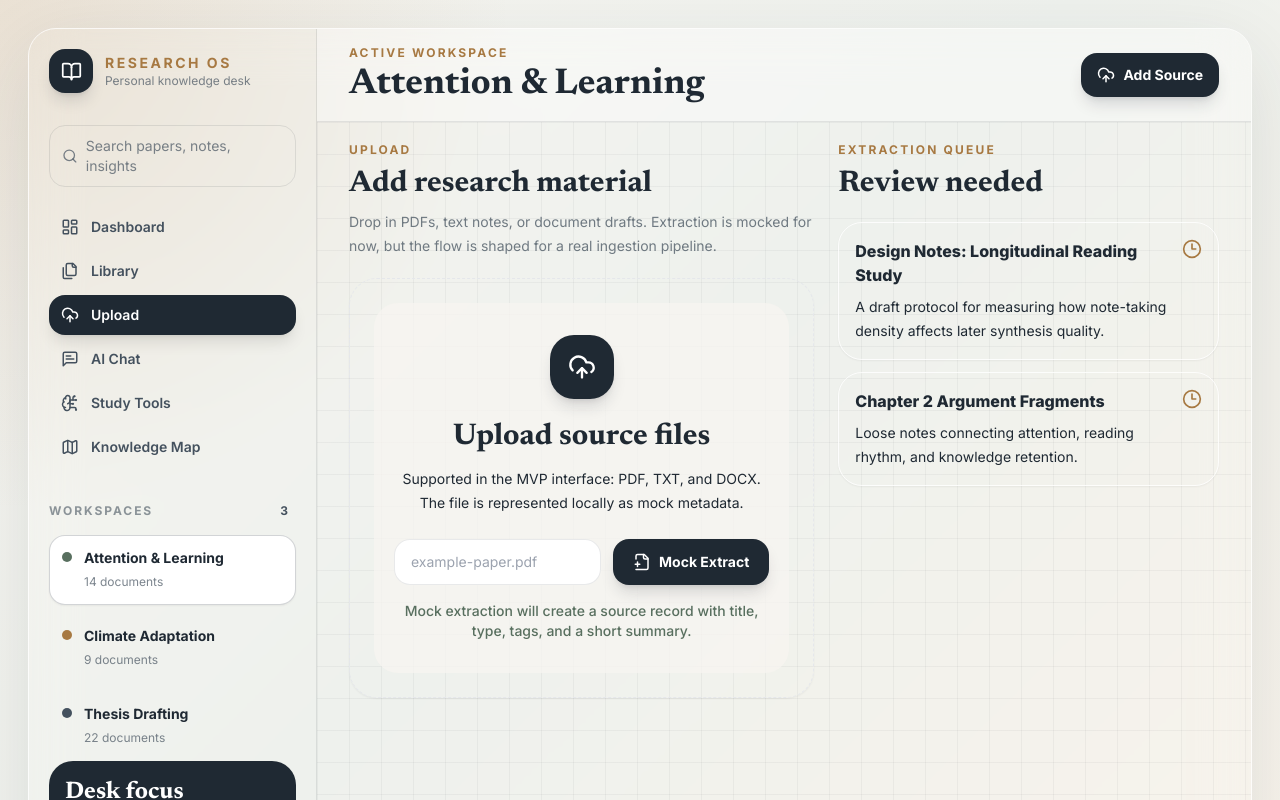
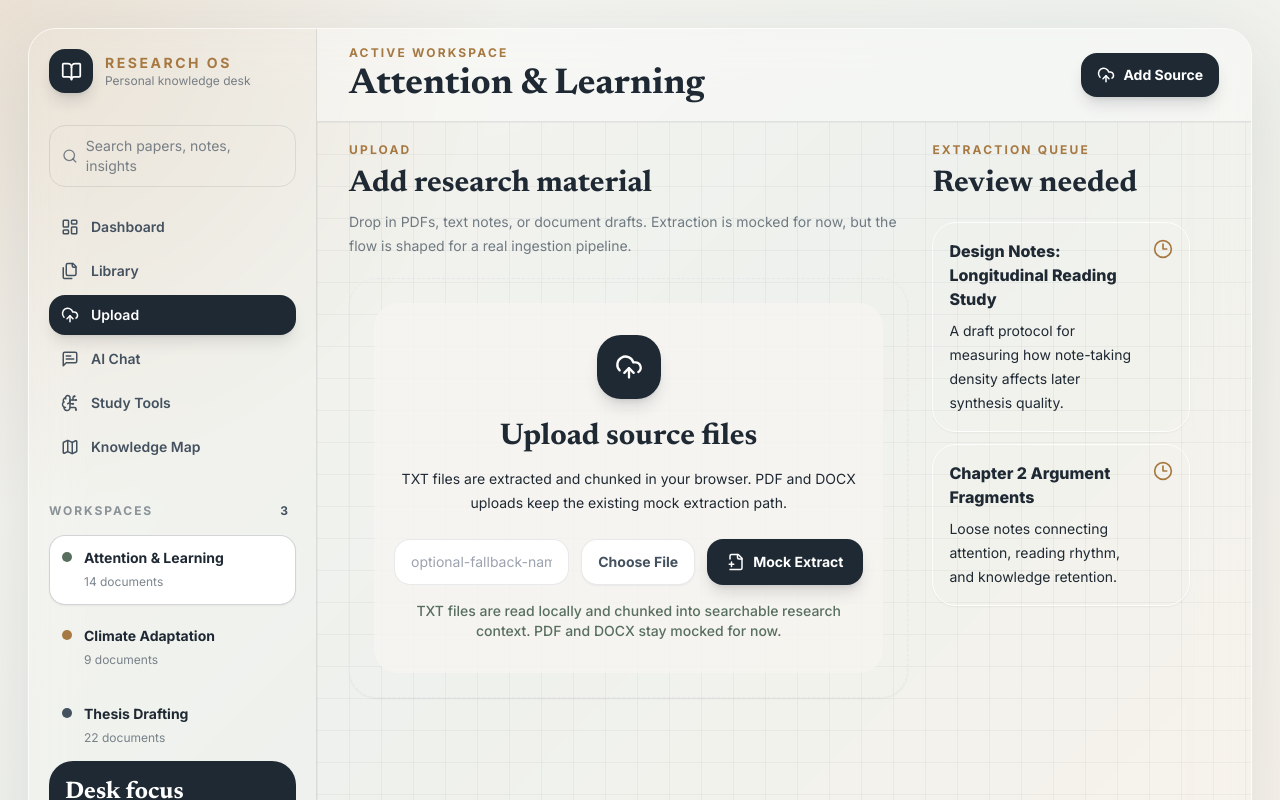
Before and after one commit to wuy117/ResearchOS, a React (Vite) app: page / in a window 1280 px wide. Both pictures are taken after a click on the button "Upload". Shown: the top 800 px of the page. Built offline with nearby package versions, Linux system fonts and the light colour scheme.

Commit message:
Add TXT ingestion and chunking

```diff
--- a/src/App.tsx
+++ b/src/App.tsx
@@ -1,5 +1,5 @@
 import { ArrowRight, BrainCircuit, CalendarDays, CheckCircle2, Clock3, FilePlus2, Files, LibraryBig, Network, Send, Sparkles, Tags, UploadCloud } from 'lucide-react';
-import { useMemo, useState } from 'react';
+import { useMemo, useRef, useState } from 'react';
 import { AppShell } from './components/AppShell';
 import { CitationCard } from './components/CitationCard';
 import { DocumentCard } from './components/DocumentCard';
@@ -7,8 +7,9 @@ import { SectionHeader } from './components/SectionHeader';
 import { StatCard } from './components/StatCard';
 import { mapEdges, mapNodes } from './data/mockData';
 import { useResearchState } from './hooks/useResearchState';
-import type { ChatMessage, PageId, ResearchDocument } from './types/research';
+import type { ChatMessage, DocumentChunk, PageId, ResearchDocument } from './types/research';
 import { askResearchChat } from './utils/api';
+import { chunkText, extractTopics, getWordCount, summarizeText } from './utils/chunkText';
 
 function App() {
   const { state, setState } = useResearchState();
@@ -22,9 +23,9 @@ function App() {
 
   const page = {
     dashboard: <Dashboard state={state} documents={workspaceDocuments} setActivePage={setActivePage} />,
-    library: <Library documents={workspaceDocuments} />,
+    library: <Library documents={workspaceDocuments} chunks={state.chunks} />,
     upload: <Upload stateDocuments={state.documents} activeWorkspaceId={state.activeWorkspaceId} setState={setState} />,
-    chat: <ResearchChat chat={state.chat} workspaceName={activeWorkspaceName} documents={workspaceDocuments} setState={setState} />,
+    chat: <ResearchChat chat={state.chat} workspaceName={activeWorkspaceName} documents={workspaceDocuments} chunks={state.chunks} setState={setState} />,
     study: <StudyTools documents={workspaceDocuments} />,
     map: <KnowledgeMap />,
   }[activePage];
@@ -130,7 +131,7 @@ function Dashboard({
   );
 }
 
-function Library({ documents }: { documents: ResearchDocument[] }) {
+function Library({ documents, chunks }: { documents: ResearchDocument[]; chunks: DocumentChunk[] }) {
   return (
     <div>
       <SectionHeader
@@ -140,7 +141,7 @@ function Library({ documents }: { documents: ResearchDocument[] }) {
       />
       <div className="grid gap-4 md:grid-cols-2 xl:grid-cols-3">
         {documents.map((document) => (
-          <DocumentCard key={document.id} document={document} />
+          <DocumentCard key={document.id} document={document} chunkCount={chunks.filter((chunk) => chunk.documentId === document.id).length} />
         ))}
       </div>
     </div>
@@ -157,17 +158,71 @@ function Upload({
   setState: ReturnType<typeof useResearchState>['setState'];
 }) {
   const [fileName, setFileName] = useState('');
-  const [note, setNote] = useState('Mock extraction will create a source record with title, type, tags, and a short summary.');
-  const recentUploads = stateDocuments.filter((document) => document.status !== 'Indexed').slice(0, 3);
+  const [selectedFile, setSelectedFile] = useState<File | null>(null);
+  const [isReading, setIsReading] = useState(false);
+  const [note, setNote] = useState('TXT files are read locally and chunked into searchable research context. PDF and DOCX stay mocked for now.');
+  const fileInputRef = useRef<HTMLInputElement | null>(null);
+  const recentUploads = stateDocuments.filter((document) => document.status !== 'Indexed' || document.type === 'TXT').slice(0, 3);
 
-  function handleMockUpload() {
-    const cleanName = fileName.trim() || 'Untitled Research Source.pdf';
+  function resetUploadFields() {
+    setSelectedFile(null);
+    setFileName('');
+
+    if (fileInputRef.current) {
+      fileInputRef.current.value = '';
+    }
+  }
+
+  async function handleUpload() {
+    const cleanName = selectedFile?.name || fileName.trim() || 'Untitled Research Source.pdf';
     const extension = cleanName.split('.').pop()?.toUpperCase();
     const type = extension === 'TXT' || extension === 'DOCX' ? extension : 'PDF';
     const title = cleanName.replace(/\.(pdf|txt|docx)$/i, '').replace(/[-_]/g, ' ');
+    const documentId = `doc-${Date.now()}`;
+
+    if (type === 'TXT' && selectedFile) {
+      setIsReading(true);
+
+      try {
+        const extractedText = await selectedFile.text();
+        const wordCount = getWordCount(extractedText);
+        const chunks = chunkText({ text: extractedText, documentId });
+        const tags = extractTopics(extractedText);
+
+        const newDocument: ResearchDocument = {
+          id: documentId,
+          title,
+          type,
+          workspaceId: activeWorkspaceId,
+          authors: 'Local TXT upload',
+          addedAt: new Date().toISOString().slice(0, 10),
+          status: 'Ready',
+          tags: tags.length ? tags : ['txt upload'],
+          insightCount: 0,
+          summary: summarizeText(extractedText),
+          extractedText,
+          wordCount,
+          chunkIds: chunks.map((chunk) => chunk.id),
+        };
+
+        setState((current) => ({
+          ...current,
+          documents: [newDocument, ...current.documents],
+          chunks: [...chunks, ...current.chunks],
+        }));
+        setNote(`${cleanName} was read locally, saved with ${wordCount.toLocaleString()} words, and split into ${chunks.length} chunks.`);
+      } catch {
+        setNote(`Research OS could not read ${cleanName}. Please try a plain UTF-8 text file.`);
+      } finally {
+        setIsReading(false);
+        resetUploadFields();
+      }
+
+      return;
+    }
 
     const newDocument: ResearchDocument = {
-      id: `doc-${Date.now()}`,
+      id: documentId,
       title,
       type,
       workspaceId: activeWorkspaceId,
@@ -183,8 +238,8 @@ function Upload({
       ...current,
       documents: [newDocument, ...current.documents],
     }));
-    setNote(`${cleanName} was added to the library and queued for mock extraction.`);
-    setFileName('');
+    setNote(`${cleanName} was added to the library and queued for mock extraction. Real extraction is currently enabled for TXT files only.`);
+    resetUploadFields();
   }
 
   return (
@@ -203,24 +258,40 @@ function Upload({
               </div>
               <h3 className="mt-5 font-serif text-3xl font-bold text-ink">Upload source files</h3>
               <p className="mx-auto mt-3 max-w-lg text-sm leading-6 text-graphite/72">
-                Supported in the MVP interface: PDF, TXT, and DOCX. The file is represented locally as mock metadata.
+                TXT files are extracted and chunked in your browser. PDF and DOCX uploads keep the existing mock extraction path.
               </p>
               <div className="mx-auto mt-6 flex max-w-xl flex-col gap-3 sm:flex-row">
                 <input
                   value={fileName}
                   onChange={(event) => setFileName(event.target.value)}
-                  placeholder="example-paper.pdf"
+                  placeholder="optional-fallback-name.pdf"
                   className="min-w-0 flex-1 rounded-2xl border border-ink/10 bg-white px-4 py-3 text-sm outline-none ring-brass/30 transition focus:ring-4"
                 />
+                <label className="inline-flex cursor-pointer items-center justify-center gap-2 rounded-2xl border border-ink/10 bg-white px-4 py-3 text-sm font-bold text-graphite shadow-sm transition hover:text-ink">
+                  <input
+                    ref={fileInputRef}
+                    type="file"
+                    accept=".txt,.pdf,.docx,text/plain,application/pdf,application/vnd.openxmlformats-officedocument.wordprocessingml.document"
+                    className="sr-only"
+                    onChange={(event) => {
+                      const file = event.target.files?.[0] ?? null;
+                      setSelectedFile(file);
+                      setFileName(file?.name ?? fileName);
+                    }}
+                  />
+                  Choose File
+                </label>
                 <button
                   type="button"
-                  onClick={handleMockUpload}
-                  className="inline-flex items-center justify-center gap-2 rounded-2xl bg-ink px-5 py-3 text-sm font-bold text-white shadow-lg shadow-ink/15"
+                  onClick={handleUpload}
+                  disabled={isReading}
+                  className="inline-flex items-center justify-center gap-2 rounded-2xl bg-ink px-5 py-3 text-sm font-bold text-white shadow-lg shadow-ink/15 transition disabled:cursor-not-allowed disabled:bg-graphite/55"
                 >
                   <FilePlus2 size={18} />
-                  Mock Extract
+                  {isReading ? 'Reading...' : selectedFile?.name.toLowerCase().endsWith('.txt') ? 'Ingest TXT' : 'Mock Extract'}
                 </button>
               </div>
+              {selectedFile ? <p className="mt-3 text-xs font-bold uppercase tracking-[0.14em] text-graphite/55">{selectedFile.name}</p> : null}
               <p className="mt-4 text-sm font-medium text-moss">{note}</p>
             </div>
           </div>
@@ -247,15 +318,68 @@ function Upload({
   );
 }
 
+function getQuestionTerms(question: string) {
+  return new Set(
+    question
+      .toLowerCase()
+      .match(/[a-z0-9]+/g)
+      ?.filter((term) => term.length > 3) ?? [],
+  );
+}
+
+function scoreChunk(chunk: DocumentChunk, terms: Set<string>) {
+  const text = chunk.text.toLowerCase();
+
+  return [...terms].reduce((score, term) => {
+    return text.includes(term) ? score + 1 : score;
+  }, 0);
+}
+
+function buildResearchChatContext(question: string, documents: ResearchDocument[], chunks: DocumentChunk[]) {
+  const documentById = new Map(documents.map((document) => [document.id, document]));
+  const terms = getQuestionTerms(question);
+  const matchingChunks = chunks
+    .filter((chunk) => documentById.has(chunk.documentId))
+    .map((chunk) => ({
+      chunk,
+      score: scoreChunk(chunk, terms),
+    }))
+    .filter((item) => item.score > 0)
+    .sort((a, b) => b.score - a.score || a.chunk.chunkIndex - b.chunk.chunkIndex)
+    .slice(0, 6);
+
+  if (matchingChunks.length > 0) {
+    return matchingChunks.map(({ chunk }) => {
+      const document = documentById.get(chunk.documentId)!;
+
+      return {
+        title: `${document.title} / chunk ${chunk.chunkIndex + 1}`,
+        summary: document.summary,
+        topics: document.tags,
+        extractedText: chunk.text,
+      };
+    });
+  }
+
+  return documents.map((document) => ({
+    title: document.title,
+    summary: document.summary,
+    topics: document.tags,
+    extractedText: document.extractedText ? document.extractedText.slice(0, 2400) : document.summary,
+  }));
+}
+
 function ResearchChat({
   chat,
   workspaceName,
   documents,
+  chunks,
   setState,
 }: {
   chat: ChatMessage[];
   workspaceName: string;
   documents: ResearchDocument[];
+  chunks: DocumentChunk[];
   setState: ReturnType<typeof useResearchState>['setState'];
 }) {
   const [prompt, setPrompt] = useState('');
@@ -282,12 +406,7 @@ function ResearchChat({
       const response = await askResearchChat({
         question,
         workspaceName,
-        documents: documents.map((document) => ({
-          title: document.title,
-          summary: document.summary,
-          topics: document.tags,
-          extractedText: document.summary,
-        })),
+        documents: buildResearchChatContext(question, documents, chunks),
       });
 
       const assistantMessage: ChatMessage = {
--- a/src/data/mockData.ts
+++ b/src/data/mockData.ts
@@ -167,6 +167,7 @@ export const initialState: ResearchState = {
   workspaces,
   activeWorkspaceId: workspaces[0].id,
   documents,
+  chunks: [],
   insights,
   actions,
   chat: chatMessages,
--- /dev/null
+++ b/src/utils/chunkText.ts
@@ -0,0 +1,115 @@
+import type { DocumentChunk } from '../types/research';
+
+const DEFAULT_CHUNK_WORDS = 800;
+const DEFAULT_OVERLAP_WORDS = 100;
+const STOP_WORDS = new Set([
+  'about',
+  'after',
+  'again',
+  'also',
+  'because',
+  'before',
+  'between',
+  'could',
+  'first',
+  'from',
+  'have',
+  'into',
+  'more',
+  'only',
+  'other',
+  'over',
+  'should',
+  'such',
+  'than',
+  'that',
+  'their',
+  'there',
+  'these',
+  'this',
+  'through',
+  'were',
+  'when',
+  'where',
+  'which',
+  'while',
+  'with',
+  'would',
+]);
+
+export function getWords(text: string) {
+  return text.match(/[A-Za-z0-9]+(?:['-][A-Za-z0-9]+)?/g) ?? [];
+}
+
+export function getWordCount(text: string) {
+  return getWords(text).length;
+}
+
+export function chunkText({
+  text,
+  documentId,
+  chunkWords = DEFAULT_CHUNK_WORDS,
+  overlapWords = DEFAULT_OVERLAP_WORDS,
+}: {
+  text: string;
+  documentId: string;
+  chunkWords?: number;
+  overlapWords?: number;
+}): DocumentChunk[] {
+  const words = getWords(text);
+  const chunks: DocumentChunk[] = [];
+  const step = Math.max(1, chunkWords - overlapWords);
+  const createdAt = new Date().toISOString();
+
+  for (let start = 0; start < words.length; start += step) {
+    const slice = words.slice(start, start + chunkWords);
+
+    if (slice.length === 0) {
+      break;
+    }
+
+    chunks.push({
+      id: `${documentId}-chunk-${chunks.length}`,
+      documentId,
+      chunkIndex: chunks.length,
+      text: slice.join(' '),
+      wordCount: slice.length,
+      createdAt,
+    });
+
+    if (start + chunkWords >= words.length) {
+      break;
+    }
+  }
+
+  return chunks;
+}
+
+export function extractTopics(text: string, maxTopics = 6) {
+  const counts = new Map<string, number>();
+
+  getWords(text).forEach((word) => {
+    const normalized = word.toLowerCase();
+
+    if (normalized.length < 4 || STOP_WORDS.has(normalized)) {
+      return;
+    }
+
+    counts.set(normalized, (counts.get(normalized) ?? 0) + 1);
+  });
+
+  return [...counts.entries()]
+    .sort((a, b) => b[1] - a[1] || a[0].localeCompare(b[0]))
+    .slice(0, maxTopics)
+    .map(([word]) => word);
+}
+
+export function summarizeText(text: string, maxLength = 220) {
+  const cleaned = text.replace(/\s+/g, ' ').trim();
+
+  if (cleaned.length <= maxLength) {
+    return cleaned || 'No text content found.';
+  }
+
+  return `${cleaned.slice(0, maxLength).trim()}...`;
+}
--- a/src/utils/storage.ts
+++ b/src/utils/storage.ts
@@ -10,9 +10,13 @@ export function loadResearchState(): ResearchState {
       return initialState;
     }
 
+    const parsed = JSON.parse(saved) as Partial<ResearchState>;
+
     return {
       ...initialState,
-      ...JSON.parse(saved),
+      ...parsed,
+      chunks: parsed.chunks ?? [],
+      documents: parsed.documents ?? initialState.documents,
     };
   } catch {
     return initialState;
```
Also changed, not shown: src/components/DocumentCard.tsx (+4 -3 lines), src/types/research.ts (+14 -1 lines).
